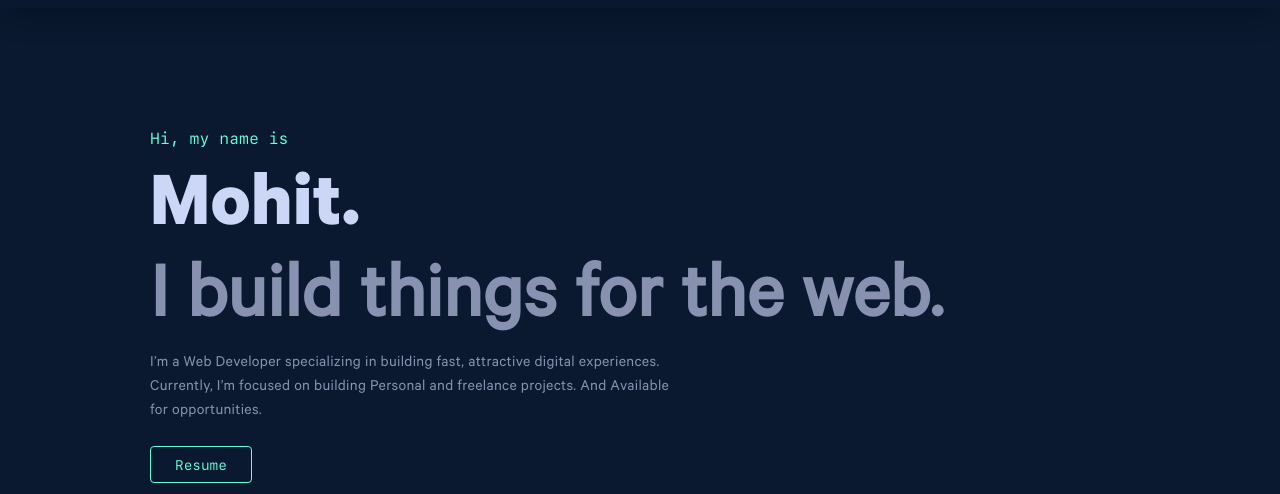
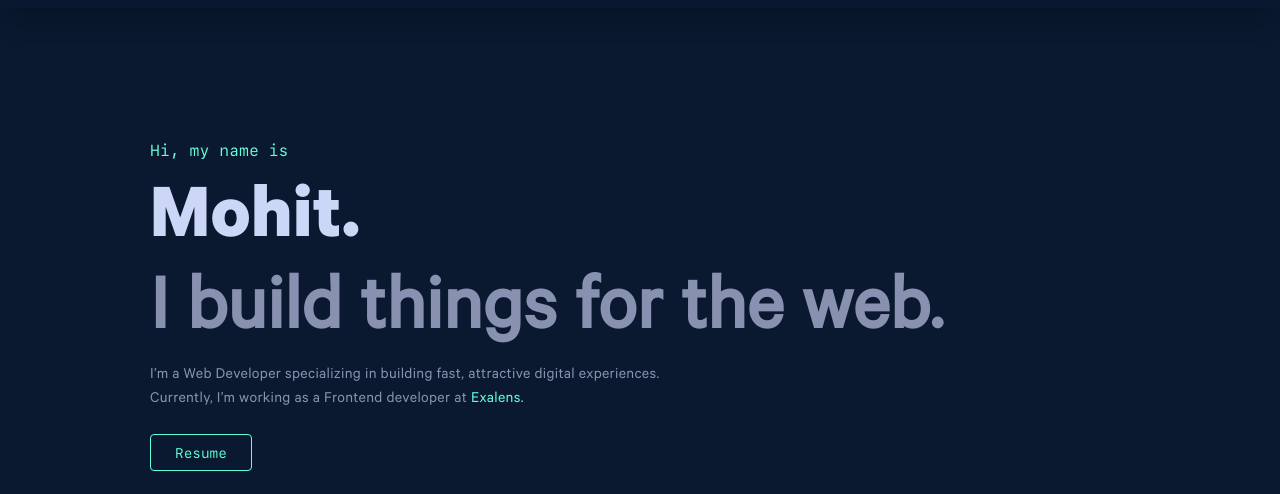
Before and after one commit to idk-Mohit/portfolio-v1, a Gatsby site: page / in a window 1280 px wide. Shown: the part 77-571 px from the top of the page. Built offline with nearby package versions, Linux system fonts and the light colour scheme; Gatsby itself is replaced by a stand-in of ours.

Commit message:
updated current working company to Exalens

```diff
--- a/src/components/section/Hero.js
+++ b/src/components/section/Hero.js
@@ -1,9 +1,9 @@
-import React, { useEffect, useState } from 'react'
-import Button from '../../UI/Button';
-import styled from 'styled-components';
-import Resume from '../../Assets/Resume.pdf';
-import { CSSTransition, TransitionGroup } from 'react-transition-group';
-import { loaderDelay, navDelay } from '../../utils/config';
+import React, { useEffect, useState } from "react";
+import Button from "../../UI/Button";
+import styled from "styled-components";
+import Resume from "../../Assets/Resume.pdf";
+import { CSSTransition, TransitionGroup } from "react-transition-group";
+import { loaderDelay, navDelay } from "../../utils/config";
 
 const Home = () => {
   const [isMounted, setIsMounted] = useState(false);
@@ -14,63 +14,77 @@ const Home = () => {
   const one = <span className="green greeting">Hi, my name is</span>;
   const two = <h1 className="lgray">Mohit.</h1>;
   const three = <h2 className="gray">I build things for the web.</h2>;
-    const four = <Brief>
-        I’m a Web Developer specializing in building fast, attractive
-        digital experiences. Currently, I’m focused on building
-        Personal and freelance projects. And Available for opportunities.
+  const four = (
+    <Brief>
+      I’m a Web Developer specializing in building fast, attractive digital
+      experiences. Currently, I’m working as a Frontend developer at&nbsp;
+      <a
+        href="https://www.exalens.com/"
+        target="_blank"
+        rel="noopener noreferrer"
+      >
+        <span className="green hover-line">Exalens.</span>
+      </a>
     </Brief>
-    const five = <a href={Resume} target="_blank" rel="noopener noreferrer">
+  );
+  const five = (
+    <a href={Resume} target="_blank" rel="noopener noreferrer">
       <Button>Resume</Button>
     </a>
+  );
   const items = [one, two, three, four, five];
   return (
-        <Container className='section-container flex-column'>
+    <Container className="section-container flex-column">
       <TransitionGroup component={null}>
         {isMounted &&
           items.map((item, index) => (
-                        <CSSTransition key={index} classNames="fadeup" timeout={loaderDelay}>
+            <CSSTransition
+              key={index}
+              classNames="fadeup"
+              timeout={loaderDelay}
+            >
               <div style={{ transitionDelay: `${index + 1}00ms` }}>{item}</div>
             </CSSTransition>
-                    ))
-                }
+          ))}
       </TransitionGroup>
-        </Container >
-    )
-}
+    </Container>
+  );
+};
 
-export default Home
+export default Home;
 
 const Container = styled.section`
   margin: 0 auto !important;
   padding-top: 0 !important;
   gap: 1.4rem;
   justify-content: center;
-    h1,h2{
+  h1,
+  h2 {
     font-size: var(--font-heading);
     font-family: var(--font-cali-bold);
-        letter-spacing: .5px;
+    letter-spacing: 0.5px;
   }
-    h2{
+  h2 {
     font-family: var(--font-cali-regular);
     font-weight: 800;
     letter-spacing: none;
     margin-top: -10px;
   }
-    div{
+  div {
     line-height: 1;
   }
-    button{
+  button {
     margin-bottom: 2rem;
   }
-    .greeting{
+  .greeting {
     font-size: var(--font-note);
     font-family: var(--font-mono);
   }
-`
+`;
 
 const Brief = styled.p`
   max-width: 540px;
   font-size: var(--font-para);
   margin-top: -15px;
   word-break: keep-all;
-`
+`;
```
Also changed, not shown: package.json (+14 -13 lines), 1 other file. Lines whose indentation alone changed are shown as unchanged.
